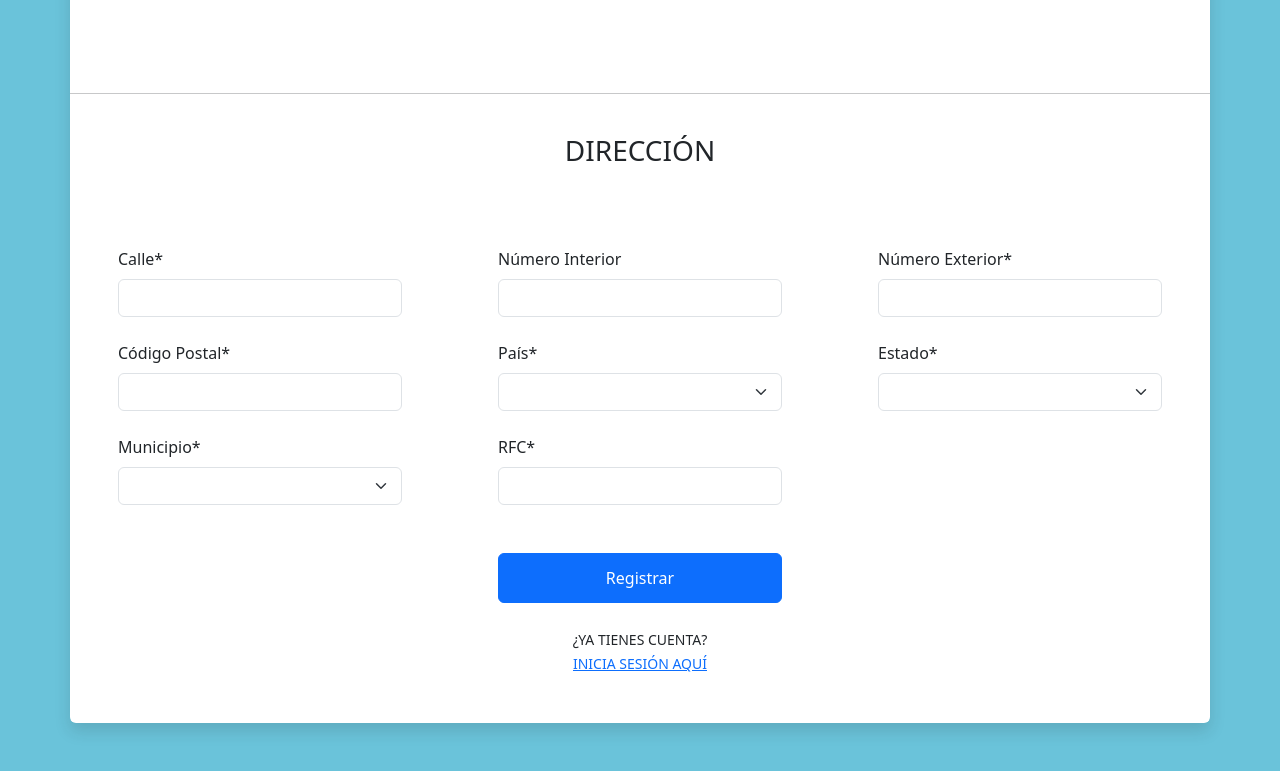
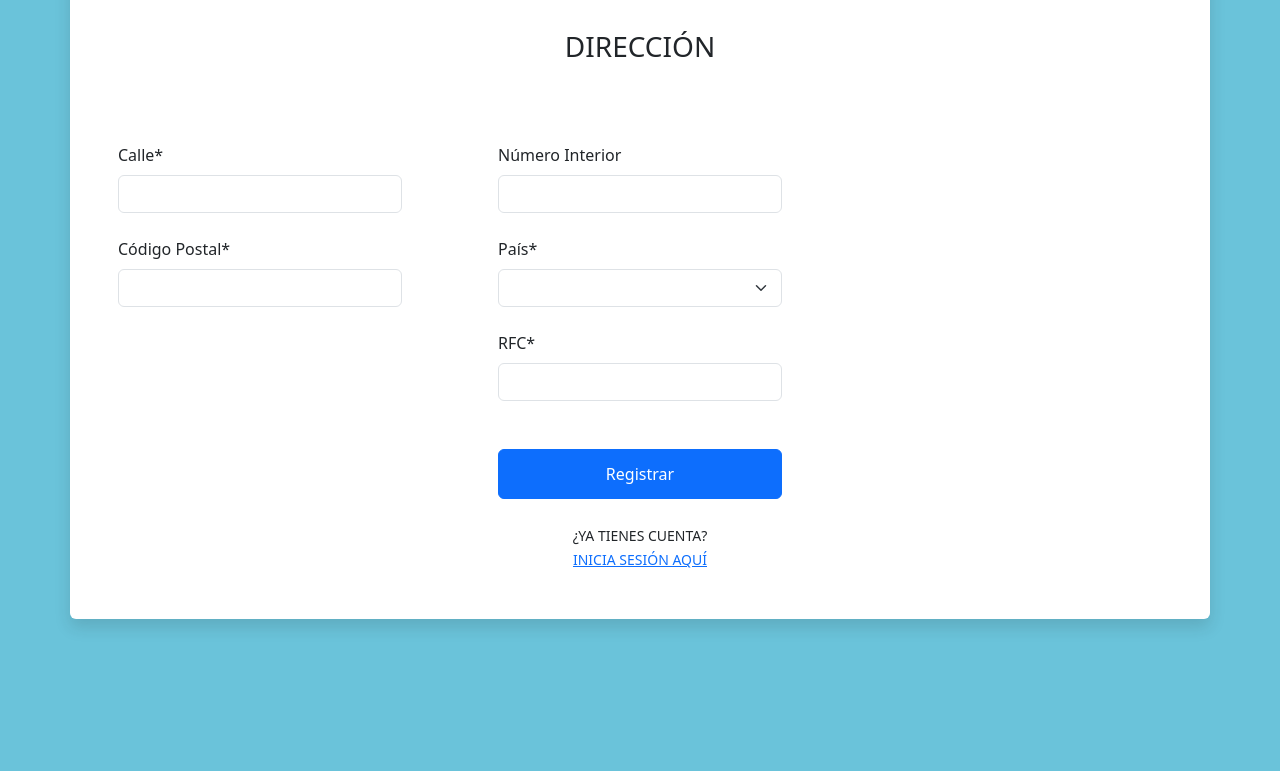
Before and after one commit to Armando-AR/PapeleriaPro, a plain HTML site: page RegistroUsuario.html in a window 1280 px wide. Shown: the part 551-1322 px from the top of the page. After the commit the page ends 1218 px from the top, so only its background shows below. Drawn offline with Linux system fonts and the light colour scheme.

Commit message:
Update RegistroUsuario.html
Se agrego el id

```diff
--- a/RegistroUsuario.html
+++ b/RegistroUsuario.html
@@ -3,9 +3,9 @@
   <head>
     <meta charset="utf-8">
     <meta name="viewport" content="width=device-width, initial-scale=1">
-    <title>Registrate</title>
+    <title>Datos del usuario</title>
     <link rel="icon" href="../Media/Valorant.ico">
-    <link href="../CSS/bootstrap.min.css" rel="stylesheet">
+    <link href="CSS/bootstrap.min.css" rel="stylesheet">
 
     <style>
         body{
@@ -25,7 +25,7 @@
 
     <div class="container w-60 mt-5 mb-5 rounded shadow bg-white ">
         <div class="text-end">
-            <h1 class="fw-bold text-center py-4">REGISTRO</h1>
+            <!--<h1 class="fw-bold text-center py-4">REGISTRO</h1>-->
         </div>
         <div class="text-end">
             <h3 class="text-center py-4">DATOS PERSONALES</h3>
@@ -35,13 +35,13 @@
             <div class="col  p-5 rounded">
                 <div class="mb-4">
                     <label for="nombreUsuario" class="form-label">Nombre/s*</label>
-                    <input type="text" class="form-control" name="nombreUsuario">
+                    <input type="text" class="form-control" name="nombreUsuario" id="nombreUsuario">
                     <br>
                     <label for="email" class="form-label">Correo Electrónico*</label>
-                    <input type="email" class="form-control" name="email">
+                    <input type="email" class="form-control" name="email" id="email">
                     <br>
                     <label for="noTelefono" class="form-label">Número de Teléfono*</label>
-                    <input type="tel" class="form-control" name="noTelefono" pattern="[0-9]{10}">
+                    <input type="tel" class="form-control" name="noTelefono" id="noTelefono" pattern="[0-9]{10}">
                     <br>
 
                 </div>
@@ -55,13 +55,13 @@
                 <form action="#">
 
                     <label for="apUsuario" class="form-label">Apellido Paterno*</label>
-                    <input type="text" class="form-control" name="apUsuario">
+                    <input type="text" class="form-control" name="apUsuario" id="apUsuario">
                     <br>
                     <label for="contrasenaUsuario" class="form-label">Contraseña*</label>
-                    <input type="password" class="form-control" name="contrasenaUsuario">
+                    <input type="password" class="form-control" name="contrasenaUsuario" id="contrasenaUsuario">
                     <br>
                     <label for="RFC" class="form-label">RFC*</label>
-                    <input type="text" class="form-control" name="RFC">
+                    <input type="text" class="form-control" name="RFC" id="RFC">
                     <br><br>
 
                 </form>
@@ -89,24 +89,13 @@
             <div class="col  p-5 rounded">
                 <div class="mb-4">
                     <label for="calleDireccion" class="form-label">Calle*</label>
-                    <input type="text" class="form-control" name="calleDireccion">
+                    <input type="text" class="form-control" name="calleDireccion" id="calleDireccion">
                     <br>
                     <label for="cpDireccion" class="form-label">Código Postal*</label>
-                    <input type="text" class="form-control" name="cpDireccion">
+                    <input type="text" class="form-control" name="cpDireccion" id="cpDireccion">
                     <br>
 
-                    <form action="#">
-                        <label for="municipioDireccion" class="form-label">Municipio*</label>
-                        <select class="form-select" name="paises" name="municipioDireccion">
-                            <option value="NON"></option>
-                            <option value="QRO">Querétaro</option>
-                            <option value="CDMX">Ciudad de México</option>
-                            <option value="EDOMEX">Establo de México</option>
-                            <option value="HGO">Hidalgo</option>
-                            <option value="JAL">Jalisco</option>
-                            <option value="SIN">Sinaloa</option>
-                        </select>
-                    </form>
+
                     <br>
                 </div>
                 <div class="mb-4">
@@ -119,11 +108,11 @@
                 <form action="#">
 
                     <label for="noInterior" class="form-label">Número Interior</label>
-                    <input type="text" class="form-control" name="noInterior">
+                    <input type="text" class="form-control" name="noInterior" id="noInterior">
                     <br>
                     <form action="#">
                         <label for="paisDireccion" class="form-label">País*</label>
-                        <select class="form-select" name="paises" name="paisDireccion">
+                        <select class="form-select" name="paises" name="paisDireccion" id="paisDireccion">
                             <option value="NON"></option>
                             <option value="MX">México</option>
                             <option value="USA">USA</option>
@@ -132,7 +121,7 @@
                     </form>
                     <br>
                     <label for="RFC" class="form-label">RFC*</label>
-                    <input type="text" class="form-control" name="RFC">
+                    <input type="text" class="form-control" name="RFC" id="RFC2">
                     <br><br>
                     <div class="d-grid">
                         <button type="submit" class="btn btn-primary " style="width: auto; height: 50px;">Registrar</button>
@@ -150,30 +139,11 @@
             <!--COLUMNA DERECHA-->
             <div class="col p-5 rounded">
 
-                <form action="#">
 
-                    <label for="noExterior" class="form-label">Número Exterior*</label>
-                    <input type="text" class="form-control" name="noExterior">
-                    <br>
-                    <form action="#">
-                        <label for="edoDireccion" class="form-label">Estado*</label>
-                        <select class="form-select" name="paises" name="edoDireccion">
-                            <option value="NON"></option>
-                            <option value="QRO">Querétaro</option>
-                            <option value="CDMX">Ciudad de México</option>
-                            <option value="EDOMEX">Establo de México</option>
-                            <option value="HGO">Hidalgo</option>
-                            <option value="JAL">Jalisco</option>
-                            <option value="SIN">Sinaloa</option>
-                        </select>
-                    </form>
-
-                </form>
             </div>
         </div>
     </div>
-
-
+    <script  type="module" src="data.js"></script>
     <script src="../JS/bootstrap.bundle.min.js"></script>
   </body>
 </html>
```
